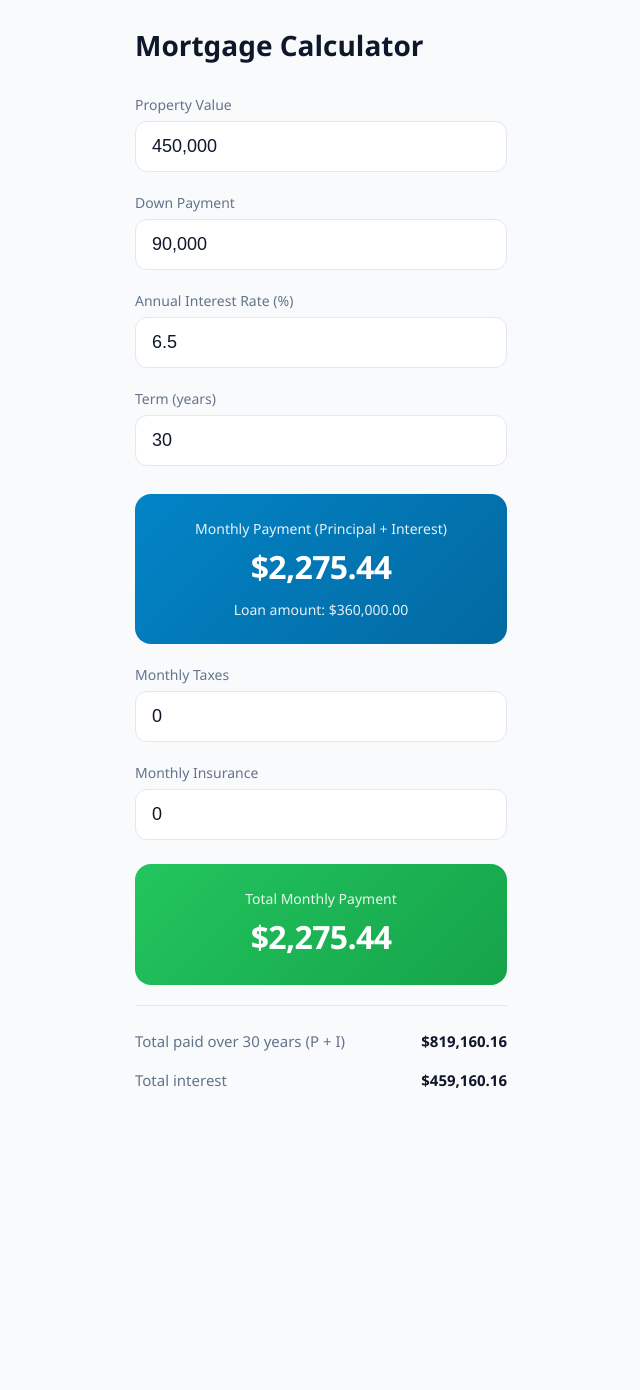
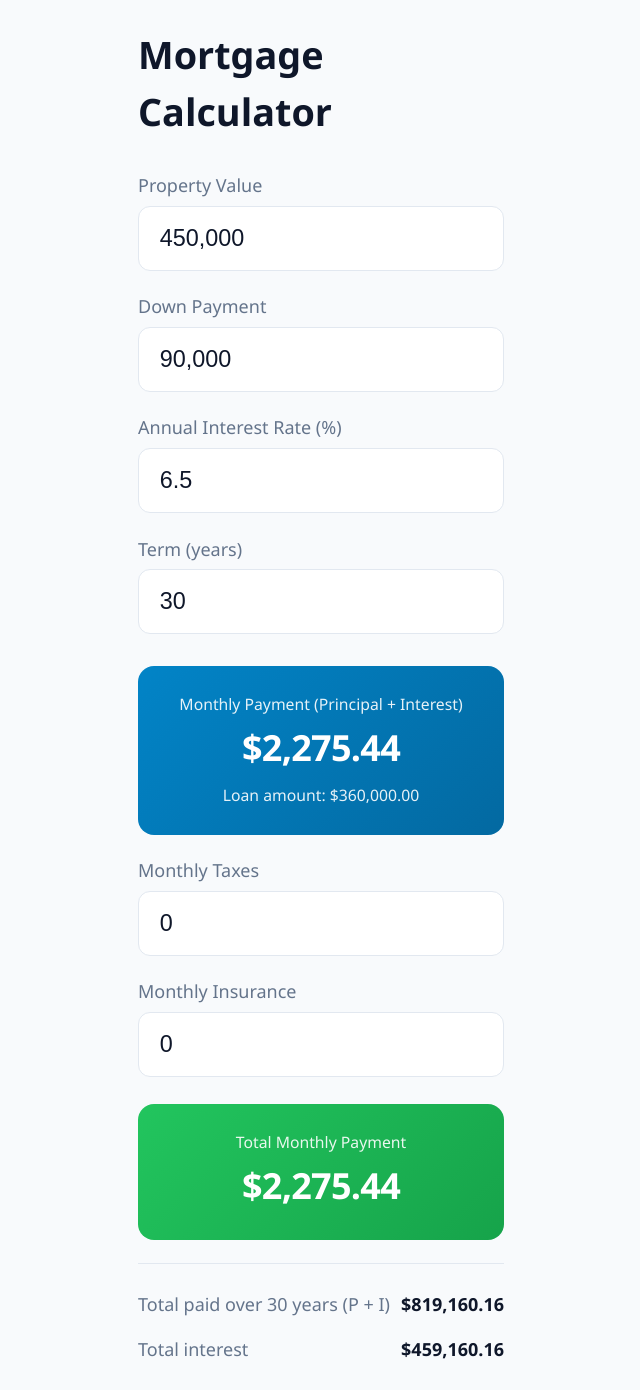
Before and after one commit to GoranStojanov/mortgage-calculator, a React (Vite) app: page / in a window 1280 px wide. Shown: the whole page, without its empty margins (319-959 px from the left). Before the commit the page ends 1115 px from the top, so only its background shows below. Built offline with nearby package versions, Linux system fonts and the light colour scheme.

Commit message:
Lerger font

```diff
--- a/src/App.css
+++ b/src/App.css
@@ -13,7 +13,7 @@
 }
 
 .mortgage-calculator h1 {
-  font-size: 1.75rem;
+  font-size: 2.1rem;
   font-weight: 600;
   margin: 0 0 0.5rem;
   color: var(--color-text);
@@ -26,15 +26,15 @@
 }
 
 .input-group label {
-  font-size: 0.875rem;
+  font-size: 1rem;
   font-weight: 500;
   color: var(--color-text-muted);
 }
 
 .input-group input {
   width: 100%;
-  padding: 0.875rem 1rem;
-  font-size: 1.125rem;
+  padding: 1rem 1.15rem;
+  font-size: 1.3rem;
   border: 1.5px solid var(--color-border);
   border-radius: 12px;
   background: var(--color-input-bg);
@@ -95,7 +95,7 @@
   display: flex;
   justify-content: space-between;
   padding: 0.5rem 0;
-  font-size: 0.9375rem;
+  font-size: 1rem;
   color: var(--color-text-muted);
 }
 
@@ -149,3 +149,49 @@
   border-radius: 10px;
   cursor: pointer;
 }
+
+/* Bottom navigation */
+.bottom-nav {
+  position: fixed;
+  bottom: 0;
+  left: 0;
+  right: 0;
+  height: 80px;
+  padding: 0.5rem 1.5rem;
+  padding-bottom: calc(0.75rem + env(safe-area-inset-bottom, 0px));
+  background: rgba(15, 23, 42, 0.96);
+  backdrop-filter: blur(16px);
+  border-top: 1px solid var(--color-border);
+  display: flex;
+  align-items: center;
+  justify-content: space-between;
+  z-index: 90;
+}
+
+@media (prefers-color-scheme: light) {
+  .bottom-nav {
+    background: rgba(248, 250, 252, 0.96);
+  }
+}
+
+.bottom-nav-button {
+  flex: 1;
+  display: flex;
+  flex-direction: column;
+  align-items: center;
+  gap: 0.25rem;
+  font-size: 0.9rem;
+  color: var(--color-text-muted);
+  border: none;
+  background: none;
+  padding: 0.35rem 0.45rem;
+}
+
+.bottom-nav-button svg {
+  width: 32px;
+  height: 32px;
+}
+
+.bottom-nav-button:focus-visible {
+  color: var(--color-accent);
+}
--- a/src/index.css
+++ b/src/index.css
@@ -2,6 +2,7 @@
   font-family: 'Segoe UI', system-ui, -apple-system, sans-serif;
   line-height: 1.5;
   font-weight: 400;
+  font-size: 18px;
 
   --color-bg: #0f172a;
   --color-text: #f1f5f9;
```
